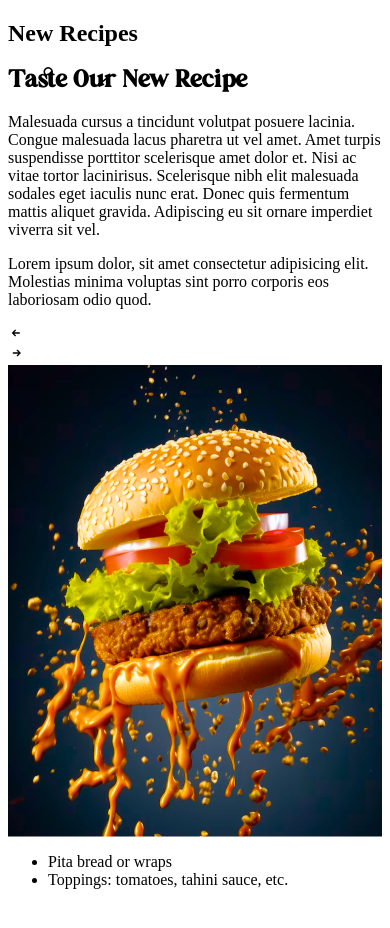
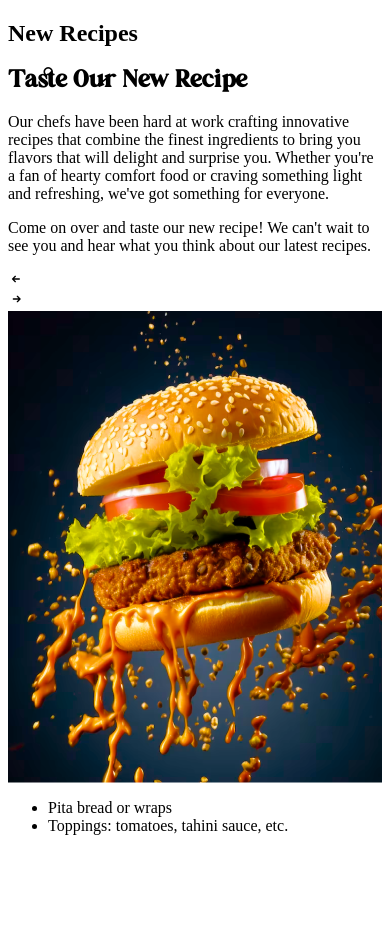
Before and after one commit to atikur-24/unlocklive-coffee, a Next.js app: page /home/newRecipe/NewRecipe in a window 390 px wide. Shown: the top 928 px of the page. Built offline with nearby package versions, Linux system fonts and the light colour scheme.

Commit message:
new recipe section responsive fixed

```diff
--- a/src/pages/home/newRecipe/NewRecipe.jsx
+++ b/src/pages/home/newRecipe/NewRecipe.jsx
@@ -57,51 +57,50 @@ const NewRecipe = () => {
   };
 
   return (
-    <Container className="bg-orange-5">
-      <div className="mx-auto flex flex-col items-center justify-normal gap-[60px] lg:flex-row">
-        <div className="">
+    <Container className="bg-orange-5 py-10 md:py-12 lg:py-16 xl:py-20">
+      <div className="flex flex-col items-center justify-between gap-10 lg:flex-row xl:gap-20">
+        <div className="flex-auto">
           <SectionTitle
             className="flex flex-col items-center lg:items-start"
             title="Taste Our New Recipe"
             subTitle="New Recipes"
             leftStyle="hidden"
           />
-          <p className="mt-[19px] text-justify text-[16px] font-normal leading-[21px] text-[#53565C] lg:leading-[24px]">
-            Malesuada cursus a tincidunt volutpat posuere lacinia. Congue
-            malesuada lacus pharetra ut vel amet. Amet turpis suspendisse
-            porttitor scelerisque amet dolor et. Nisi ac vitae tortor
-            lacinirisus. Scelerisque nibh elit malesuada sodales eget iaculis
-            nunc erat. Donec quis fermentum mattis aliquet gravida. Adipiscing
-            eu sit ornare imperdiet viverra sit vel.
+          <p className="my-3 text-justify text-zinc-600 lg:my-5">
+            Our chefs have been hard at work crafting innovative recipes that
+            combine the finest ingredients to bring you flavors that will
+            delight and surprise you. Whether you&apos;re a fan of hearty
+            comfort food or craving something light and refreshing, we&apos;ve
+            got something for everyone.
           </p>
-          <p className="mt-[19px] text-justify text-[16px] font-normal leading-[21px] text-[#53565C] lg:leading-[24px]">
-            Lorem ipsum dolor, sit amet consectetur adipisicing elit. Molestias
-            minima voluptas sint porro corporis eos laboriosam odio quod.
+          <p className="text-justify text-zinc-600">
+            Come on over and taste our new recipe! We can&apos;t wait to see you
+            and hear what you think about our latest recipes.
           </p>
-          <div className="mt-[20px] flex items-center justify-center gap-[20px] lg:mt-[40px] lg:justify-normal lg:gap-[30px]">
+          <div className="mt-4 flex items-center justify-center gap-4 lg:mt-10 lg:justify-normal lg:gap-8">
             <div
-              className="flex h-[40px] w-[40px] cursor-pointer items-center justify-center rounded-full border border-[#270A05]"
+              className="flex h-[40px] w-[40px] cursor-pointer items-center justify-center rounded-full border border-primary"
               onClick={goToPrevSlide}
             >
               <TiArrowLeft className="text-2xl" />
             </div>
             <div
-              className="flex h-[40px] w-[40px] cursor-pointer items-center justify-center rounded-full border border-[#270A05]"
+              className="flex h-[40px] w-[40px] cursor-pointer items-center justify-center rounded-full border border-primary"
               onClick={goToNextSlide}
             >
               <TiArrowRight className="text-2xl" />
             </div>
           </div>
         </div>
-        <div className="w-[340px] lg:w-[800px]">
+        <div className="w-full lg:w-[720px]">
           <Slider ref={sliderRef} {...settings}>
             {recipeData?.map((recipe) => (
               <div key={recipe.id}>
-                <div className="group relative block h-[460px] w-[340px] rounded-[28px] bg-gray-900 lg:h-[472px] lg:w-[375px]">
+                <div className="group relative block h-[460px] w-[340px] rounded-[20px] bg-gray-900 transition-all lg:h-[400px] lg:w-[300px] xl:h-[442px] xl:w-[345px]">
                   <Image
                     className="absolute inset-0 h-full
-                                  w-full rounded-[28px] border-white object-cover group-hover:border-[9px] group-hover:opacity-50"
-                    src={recipe?.img}
+                                  w-full rounded-[20px] border-white object-cover transition-all group-hover:border-[7px] group-hover:opacity-50"
+                    src={recipe.img}
                     alt="recipe"
                   />
                   <div className="relative p-5">
@@ -114,8 +113,8 @@ const NewRecipe = () => {
                                   group-hover:opacity-100"
                       >
                         <ul className="list-disc pl-2 text-[16px] leading-[26px] text-white lg:pl-6">
-                          <li>{recipe?.title}</li>
-                          <li>{recipe?.text}</li>
+                          <li>{recipe.title}</li>
+                          <li>{recipe.text}</li>
                         </ul>
                       </div>
                     </div>
```
